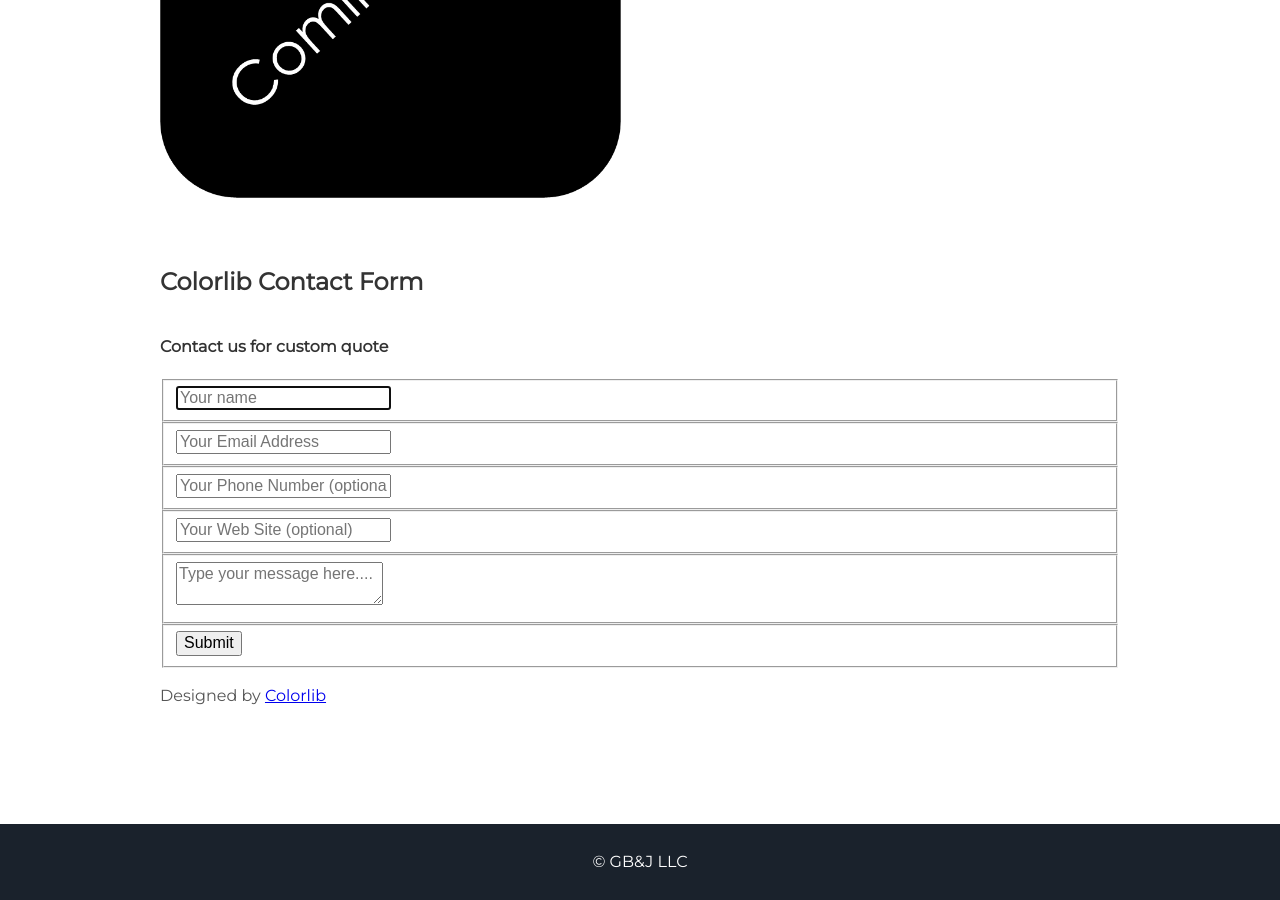
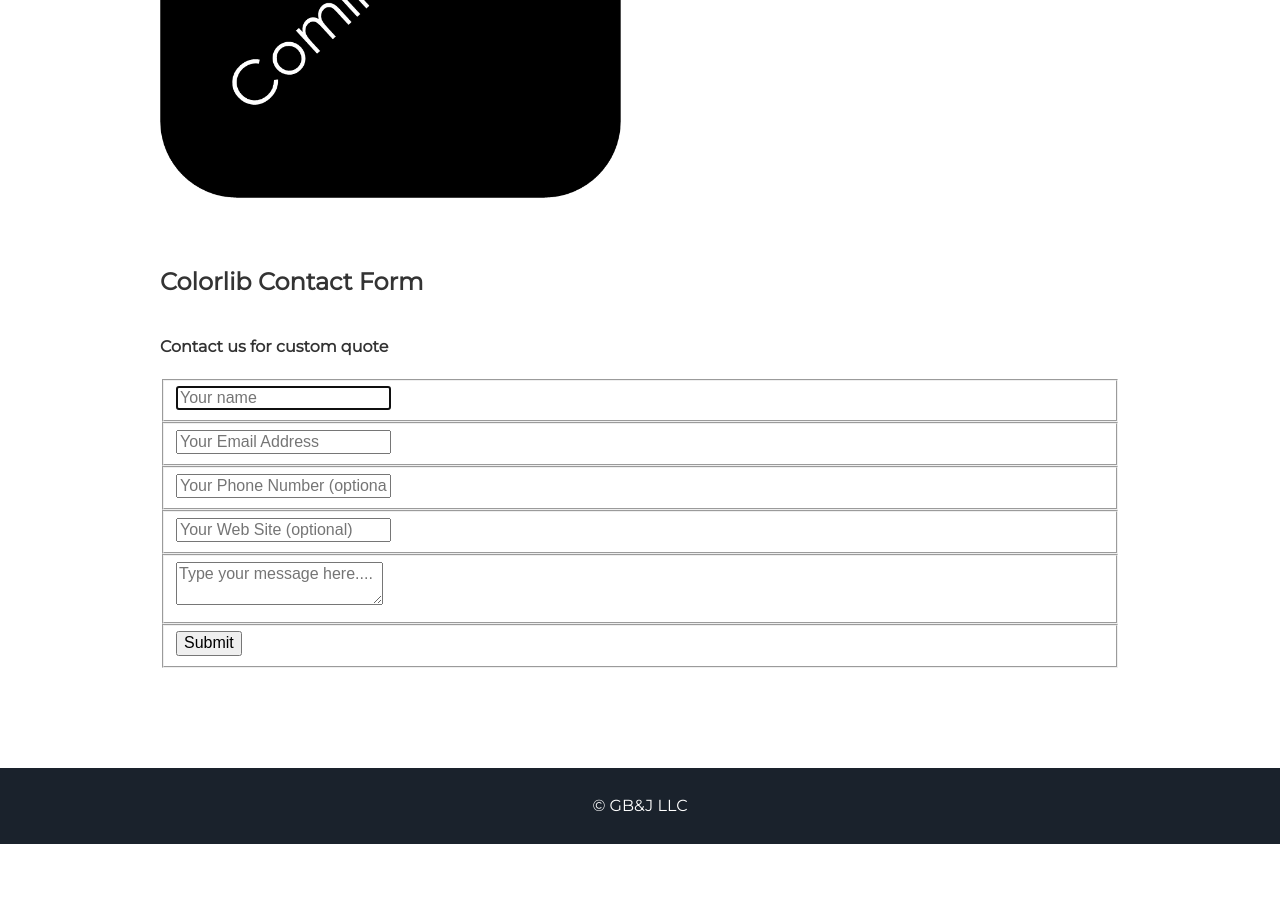
Before and after one commit to gwang123/gwang123.github.io, a Jekyll site: the page built from index.html, in a window 1280 px wide and 900 px high, scrolled down 3173 px. Built offline with Jekyll 4.4.1, drawn with Linux system fonts in a browser that asks for light colours; after the commit the page ends 4017 px from its top, so only the background shows below that.

Commit message:
Update projects.html

```diff
--- a/_includes/projects.html
+++ b/_includes/projects.html
@@ -50,7 +50,5 @@
     </fieldset>
     <fieldset>
       <button name="submit" type="submit" id="contact-submit" data-submit="...Sending">Submit</button>
-    </fieldset>
-    <p class="copyright">Designed by <a href="https://colorlib.com" target="_blank" title="Colorlib">Colorlib</a></p>
   </form>
 </div>
```
